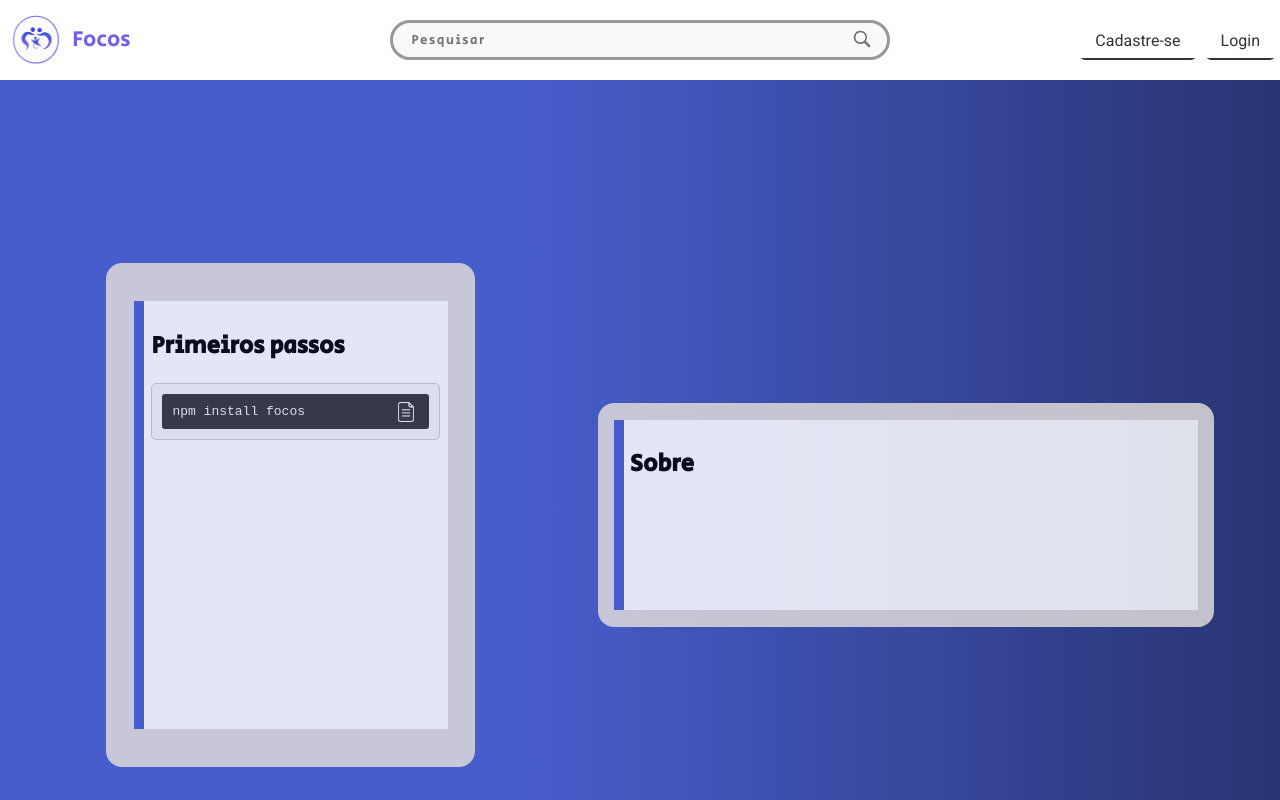
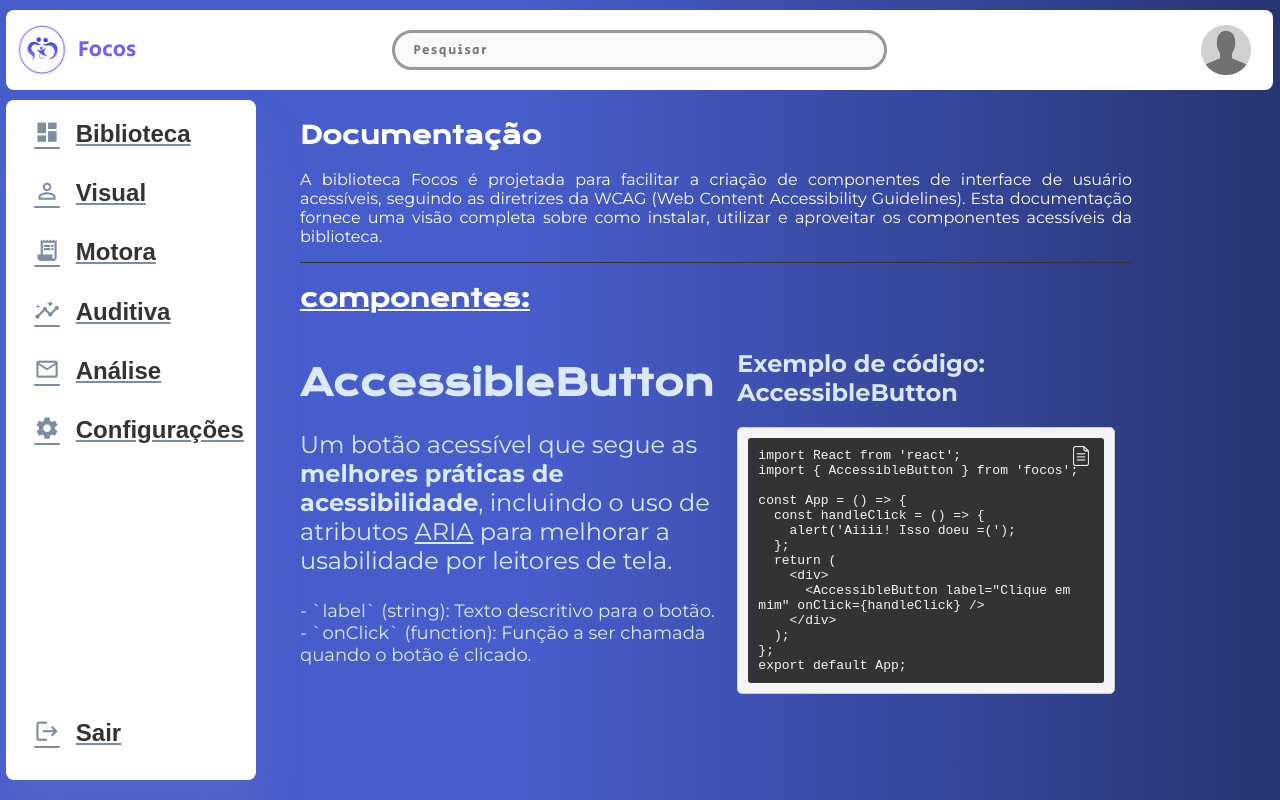
Before and after one commit to RafaelTome22/TCC-ETEC-JARAGUA, a React (Create React App) app in the folder projeto-react/: page / in a window 1280 px wide. Built offline with nearby package versions, Linux system fonts and the light colour scheme; no server answers.

Commit message:
tela principal funcionando para apresentação

```diff
--- a/projeto-react/package.json
+++ b/projeto-react/package.json
@@ -13,7 +13,7 @@
     "bcrypt": "^5.1.1",
     "bcryptjs": "^2.4.3",
     "firebase": "^10.13.0",
-    "focos": "^1.1.3",
+    "focos": "^0.0.5",
     "framer-motion": "^11.3.30",
     "react": "^18.3.0",
     "react-dom": "^18.3.1",
--- a/projeto-react/src/PAGES/biblioteca.js
+++ b/projeto-react/src/PAGES/biblioteca.js
@@ -1,23 +1,48 @@
-import React from 'react';
+import React, { useRef } from 'react';
 import styles from '../styles/biblioteca.module.css';
 import logo from '../assets/logo.png';
 import user from '../assets/user.png';
+import copy from '../assets/documento.png';
 
 function Biblioteca() {
+  // Cria uma referência distinta para cada caixa de código
+  const codeRef1 = useRef(null);
+  const codeRef2 = useRef(null);
+
+  // Função de cópia que aceita uma referência como parâmetro
+  function copyCode(ref) {
+    const codeElement = ref.current; // Acessa o elemento <pre> através da ref
+
+    // Cria um elemento de input temporário para usar como intermediário
+    const tempInput = document.createElement('textarea');
+    tempInput.value = codeElement.textContent;
+    document.body.appendChild(tempInput);
+
+    // Seleciona o conteúdo do input e copia para a área de transferência
+    tempInput.select();
+    document.execCommand('copy');
+
+    // Remove o input temporário
+    document.body.removeChild(tempInput);
+
+    // Feedback visual ou de áudio para indicar que o código foi copiado
+    alert('Código copiado para a área de transferência!');
+  }
+
   return (
-    <div className={styles.all}> {/*Começo da página vitrine*/}
-      <header className={styles['header-main']}> {/*Começo do header*/}
-        <div className={styles['header-info']}> {/*Começo do header de info*/}
+    <div className={styles['all']}>
+      <header className={styles['header-main']}>
+        <div className={styles['header-info']}>
           <img className={styles.logo} src={logo} alt="logo da empresa focos" />
           <p className={styles['nome-empresa']}>Focos</p>
-        </div> {/*Fim do header de info*/}
+        </div>
         <div className={styles['header-pesquisa']}>
           <input type="text" id="searchInput" placeholder="Pesquisar" className={styles['searchInput']} />
         </div>
-        <div className={styles['header-btn']}> {/*Começo do header botoes de login e cadastro*/}
-        <img className={styles.user} src={user} alt="imagem user" />
-        </div> {/*Fim do header botoes de login e cadastro*/}
-      </header> {/*Fim do header*/}
+        <div className={styles['header-btn']}>
+          <img className={styles.user} src={user} alt="imagem user" />
+        </div>
+      </header>
 
       <aside className={styles.aside}>
         <div className={styles.sidebar}>
@@ -51,6 +76,113 @@ function Biblioteca() {
           </a>
         </div>
       </aside>
+
+      <section className={styles['container-sessao']}>
+        <div className={styles['titulo-container-sessao']}>
+          <h1>Documentação</h1>
+          <p>A biblioteca Focos é projetada para facilitar a criação de componentes de interface de usuário acessíveis, seguindo as diretrizes da WCAG (Web Content Accessibility Guidelines). Esta documentação fornece uma visão completa sobre como instalar, utilizar e aproveitar os componentes acessíveis da biblioteca.</p>
+        </div>
+
+        <div className={styles['componentes']}>
+          <h2 id='componentes'><u>componentes:</u></h2>
+
+          {/* Componente 1 */}
+          <div className={styles['container-componentes']}>
+            <div className={styles['conteudo-texto']}>
+              <h4 className={styles['title-componente']}>AccessibleButton</h4>
+              <p className={styles['par-1']}>Um botão acessível que segue as <strong>melhores práticas de acessibilidade</strong>, incluindo o uso de atributos <u>ARIA</u> para melhorar a usabilidade por leitores de tela.</p>
+              <p className={styles['par-2']}>
+                - `label` (string): Texto descritivo para o botão. <br />
+                - `onClick` (function): Função a ser chamada quando o botão é clicado.
+              </p>
+            </div>
+            <div className={styles['text-exemp-cod-1']}>
+              <h1 className={styles['title-codigo']}>Exemplo de código: AccessibleButton</h1>
+              <div className={styles['code-container']}>
+                <pre ref={codeRef1} id="code1">
+                  {`import React from 'react';
+import { AccessibleButton } from 'focos';
+
+const App = () => {
+  const handleClick = () => {
+    alert('Aiiii! Isso doeu =(');
+  };
+  return (
+    <div>
+      <AccessibleButton label="Clique em mim" onClick={handleClick} />
+    </div>
+  );
+};
+export default App;
+`}
+                </pre>
+                <button className={styles["btn-copy"]} onClick={() => copyCode(codeRef1)}>
+                  <img className={styles['icon-copy']} src={copy} alt="ícone de cópia" />
+                </button>
+              </div>
+            </div>
+          </div>
+
+          {/* Componente 2 */}
+          <div className={styles['container-componentes-1']}>
+            <div className={styles['conteudo-texto']}>
+              <h4 className={styles['title-componente']}>AccessibleInput</h4>
+              <p className={styles['par-1']}>Um campo de entrada acessível com suporte para rótulos e mensagens de erro, garantindo que <strong>todos os usuários</strong>, incluindo aqueles que utilizam <u>leitores de tela</u>, possam interagir com o componente eficientemente.</p>
+              <p className={styles['par-2']}>
+                - id (string): Identificador exclusivo para o campo de entrada. Utilizado para associar o rótulo (label) ao campo de entrada. <br /><br />
+                - label (string): Texto descritivo para o campo de entrada, utilizado como rótulo.<br /><br />
+                - value (string): Valor atual do campo de entrada.<br /><br />
+                - onChange (function): Função a ser chamada quando o valor do campo de entrada muda.<br /><br />
+                - ariaDescribedBy (string): Atributo ARIA que associa o campo de entrada a uma descrição adicional (como uma ajuda ou mensagem de erro), através do ID do elemento descritivo.
+              </p>
+            </div>
+            <div className={styles['text-exemp-cod-1']}>
+              <h1 className={styles['title-codigo']}>Exemplo de código: AccessibleInput</h1>
+              <div className={styles['code-container']}>
+                <pre ref={codeRef2} id="code2">
+                  {`import React, { useState } from 'react';
+import {AccessibleInput} from 'focos';
+
+function PaginaExemplo() {
+  const [inputValue, setInputValue] = useState('');
+
+  const handleInputChange = (e) => {
+    setInputValue(e.target.value);
+  };
+
+  return (
+    <div>
+      <h1>Exemplo de página com botão acessível focos</h1>
+      <form>
+        <AccessibleInput
+          id="exampleInput"
+          label="Example Input"
+          value={inputValue}
+          onChange={handleInputChange}
+          ariaDescribedBy="inputDescription"
+        />
+        <p id="inputDescription" style={{ fontSize: '12px', color: '#666' }}>
+          Por favor, entre com seu texto aqui!
+        </p>
+      </form>
+      <div>
+        <p>Texto Digitado: {inputValue}</p>
+      </div>
+    </div>
+  );
+}
+
+export default PaginaExemplo;
+`}
+                </pre>
+                <button className={styles["btn-copy"]} onClick={() => copyCode(codeRef2)}>
+                  <img className={styles['icon-copy']} src={copy} alt="ícone de cópia" />
+                </button>
+              </div>
+            </div>
+          </div>
+        </div>
+      </section>
     </div>
   );
 }
--- a/projeto-react/src/routes.js
+++ b/projeto-react/src/routes.js
@@ -15,7 +15,7 @@ import Biblioteca from './PAGES/biblioteca.js';
 function RoutesApp() {
   return (
     <Routes>
-      <Route path="/" element={<Vitrine/>} />
+      <Route path="/" element={<Biblioteca/>} />
       <Route path="/biblioteca" element={<Biblioteca/>} />
       <Route path="/login" element={<SignupPage />} />
       <Route path="/home" element={<PrivateRoute element={HomePage} />} />
--- a/projeto-react/src/styles/biblioteca.module.css
+++ b/projeto-react/src/styles/biblioteca.module.css
@@ -1,3 +1,5 @@
+@import url('https://fonts.googleapis.com/css2?family=Krona+One&family=Montserrat:wght@400;600&display=swap');
+
 :root{
     --color-primary: #6C9BCF;
     --color-danger: #FF0060;
@@ -21,8 +23,10 @@
 
 .all {
     width: 100vw;
+    height: auto;
+    min-height: 100vh;
     display: flex;
-    min-height: 100vh;
+    flex-direction: column;
     background: linear-gradient(90deg, rgba(72,93,204,1) 41%, rgba(40,52,114,1) 100%);
 }
 
@@ -147,3 +151,117 @@
     bottom: 0.1rem;
     width: 100%;
 }
+
+.container-sessao {
+    border-radius: 8px;
+    width: 65%;
+    height: 85vh;
+    margin-top: 100px;
+    margin-left: 300px;
+}
+
+.titulo-container-sessao {
+    border-bottom: 0.5px solid #333;
+}
+
+.titulo-container-sessao h1 {
+    color: #fefefe;
+    font-family: 'Krona One', sans-serif;
+}
+
+.titulo-container-sessao p {
+    color: #fefefe;
+    font-family: 'Montserrat', sans-serif;
+    text-align: justify;
+}
+
+.componentes h2 {
+    color: #fefefe;
+    font-family: 'Krona One', sans-serif;
+    margin-bottom: 0px;
+}
+
+.container-componentes {
+    display: flex;
+    align-items: center;
+    justify-content: space-between;
+}
+
+.conteudo-texto {
+    width: 750px;
+}
+
+.title-componente {
+    font-size: 36px;
+    font-family: 'Krona One', sans-serif;
+    color: #f0ffffde;
+}
+
+.par-1 {
+    margin-top: 25px;
+    font-size: 24px;
+    font-family: 'Montserrat', sans-serif;
+
+    color: #f0ffffde;
+}
+
+.par-2 {
+    margin-top: 25px;
+    font-size: 18px;
+    font-family: 'Montserrat', sans-serif;
+    color: #f0ffffde;
+}
+
+.text-exemp-cod-1 {
+    padding: 2%;
+    width: 85%;
+    height: 85%;
+}
+
+.title-codigo {
+    font-size: 24px;
+    font-family: 'Montserrat', sans-serif;
+    color: #f0ffffde;
+}
+
+.code-container {
+    position: relative;
+    border: 1px solid #ccc;
+    border-radius: 5px;
+    padding: 10px;
+    background-color: #f5f5f5;
+    max-width: 600px;
+    margin: 0 auto;
+}
+
+pre {
+    margin: 0;
+    white-space: pre-wrap;
+    word-wrap: break-word;
+    background-color: #333;
+    color: #f5f5f5;
+    padding: 10px;
+    border-radius: 3px;
+}
+
+.btn-copy {
+    position: absolute;
+    top: 3px;
+    right: 3px;
+    background-color: transparent;
+    border: none;
+    cursor: pointer;
+}
+
+.icon-copy {
+    width: 20px;
+    height: 20px;
+    filter: invert(100%);
+}
+
+.container-componentes-1 {
+    display: flex;
+    align-items: center;
+    justify-content: space-between;
+    margin-top: 80px;
+}
--- a/projeto-react/src/styles/vitrine.module.css
+++ b/projeto-react/src/styles/vitrine.module.css
@@ -13,6 +13,7 @@ html, body {
     margin: 0;
     padding: 0;
     overflow-x: hidden; /* Evita barras de rolagem horizontais */
+    background: linear-gradient(90deg, rgba(72,93,204,1) 41%, rgba(40,52,114,1) 100%);
 }
 
 .all {
```
Also changed, not shown: 1 other file (tests, documents, lock files or other folders).
